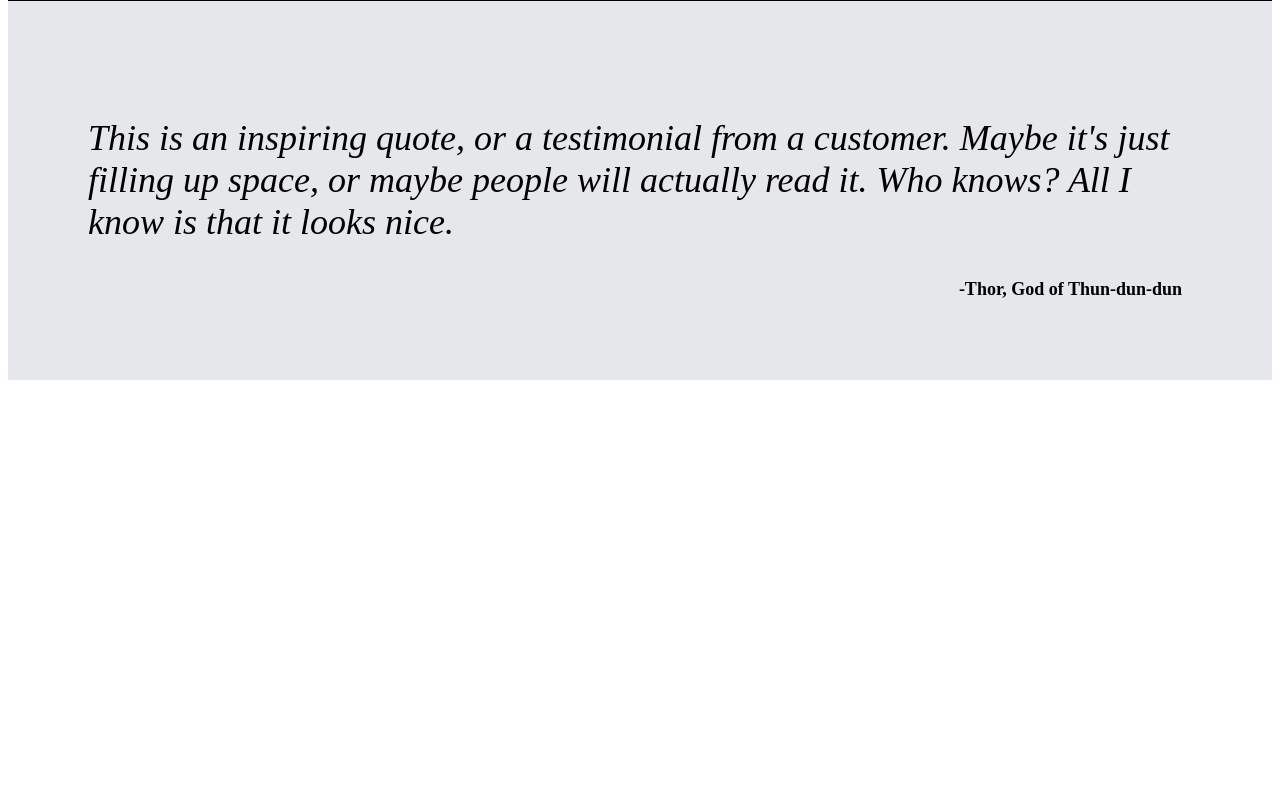
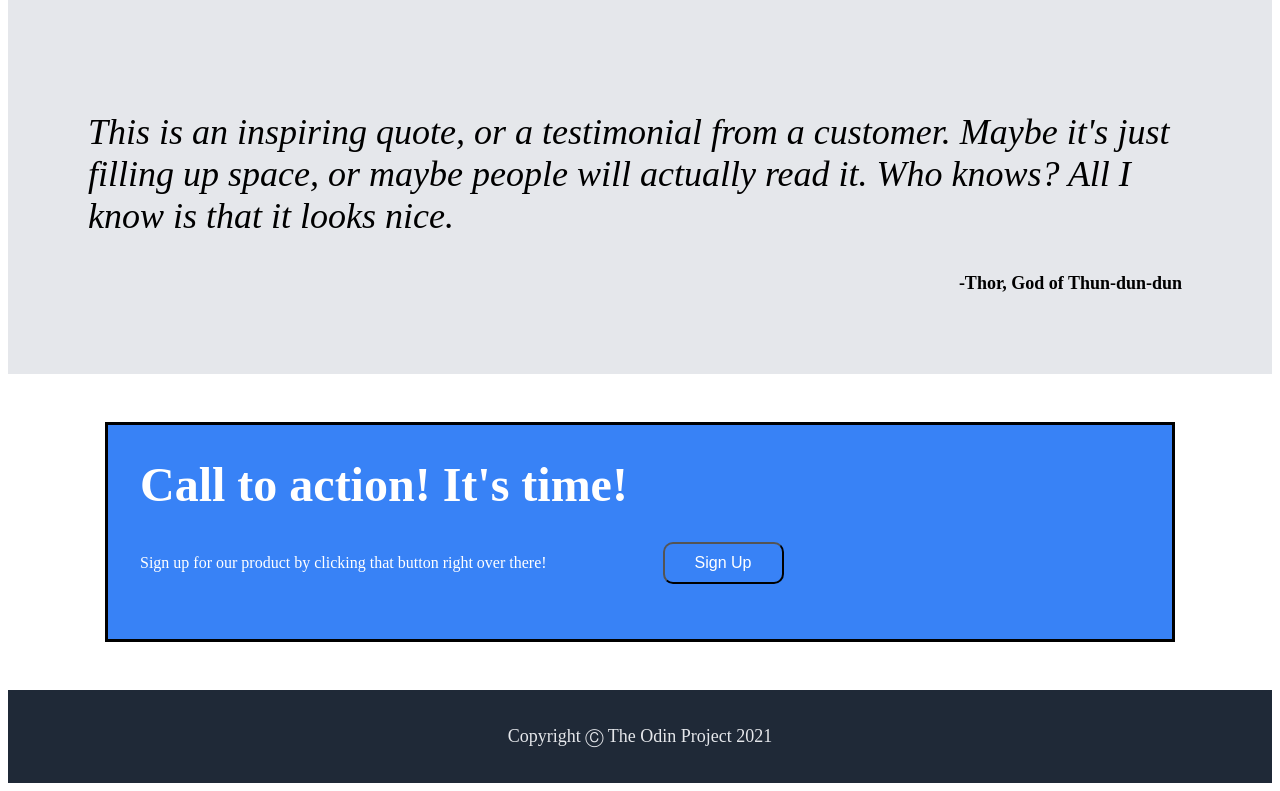
Before and after one commit to jacobgunlock/odin-landing-page, a plain HTML site: page index.html in a window 1280 px wide. Shown: the part 1452-2243 px from the top of the page. Before the commit the page ends 1840 px from the top, so only its background shows below. Drawn offline with Linux system fonts and the light colour scheme.

Commit message:
Finished, added last 2 elements.

```diff
--- a/index.html
+++ b/index.html
@@ -57,6 +57,15 @@
             </div>
             <div class="thor">-Thor, God of Thun-dun-dun</div>
         </div>
+        <div class="end">
+            <span class="signup awesome">Call to action! It's time!</span>
+            <br>
+            <span class="signup">Sign up for our product by clicking that button right over there!</span>
+            <button class="button inline">Sign Up</button>
+        </div>
+        <footer>
+            Copyright Ⓒ The Odin Project 2021
+        </footer>
     </div>
 </body>
 </html>
--- a/style.css
+++ b/style.css
@@ -101,10 +101,6 @@
     border: solid #1F2937;
 }
 
-.main {
-    border: solid;
-}
-
 .desc {
     max-width: 300px;
     text-align: center;
@@ -131,3 +127,36 @@
     font-weight: bolder;
     margin-right: 10px;
 }
+
+.end {
+    border: solid;
+    margin: auto;
+    margin-top: 3em;
+    margin-bottom: 3em;
+    height: 150px;
+    width: 1000px;
+    max-width: 100%;
+    padding: 2em;
+    background-color: #3882f6;
+    overflow: auto;
+    justify-content: center;
+}
+
+.signup {
+    color: white;
+    align-items: center;
+    display: inline-block;
+}
+
+.inline {
+    display: inline;
+    margin-left: 7em;
+}
+
+footer {
+    background-color: #1F2937;
+    font-size: 18px;
+    color: #e5e7eb;
+    text-align: center;
+    padding: 2em;
+}
```
